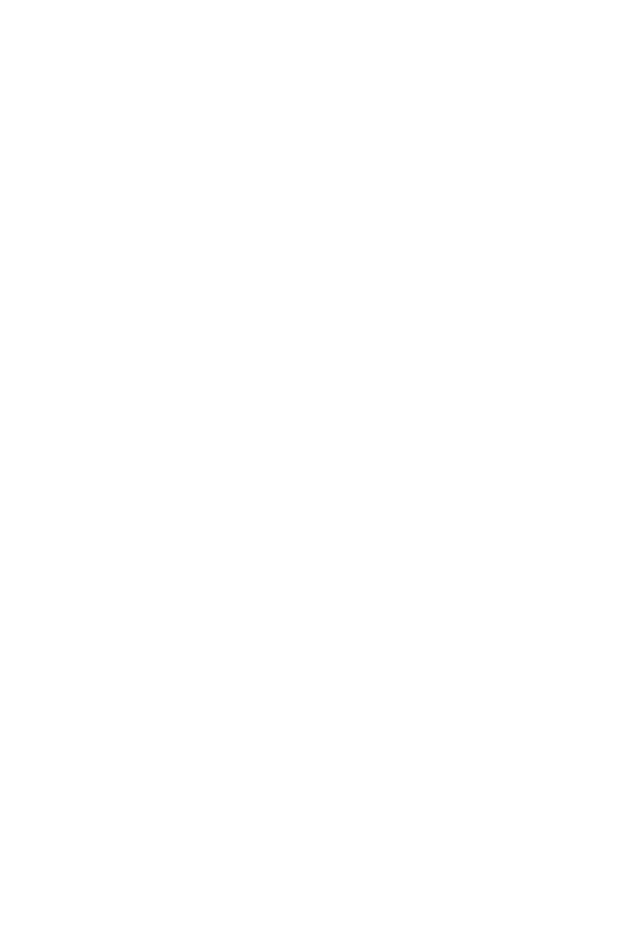
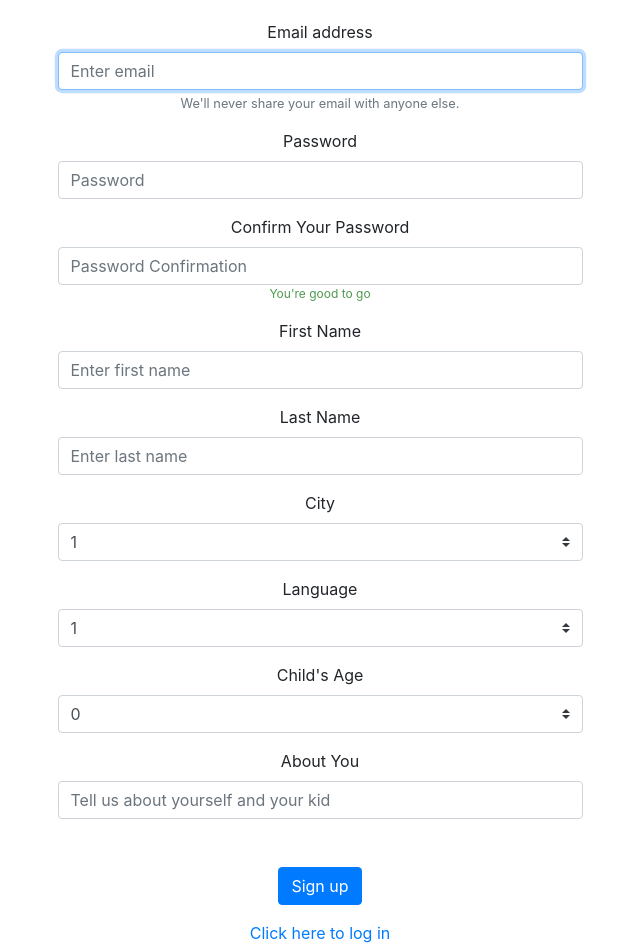
Before and after one commit to AlenaAlyona/myProject_frontend, a React (Create React App) app: page /signup in a window 1280 px wide. Shown: the part 180-1125 px from the top of the page, without its empty margins (320-960 px from the left). Before the commit the page ends 800 px from the top, so only its background shows below. Built offline with nearby package versions, Linux system fonts and the light colour scheme; no server answers.

Commit message:
made a skeleton for sign up page

```diff
--- a/src/pages/SignUp.js
+++ b/src/pages/SignUp.js
@@ -1,7 +1,185 @@
 import React, { useState, useEffect } from "react";
-import { useSelector, useDispatch } from "react-redux";
-import { Button, Jumbotron } from "react-bootstrap";
+import Form from "react-bootstrap/Form";
+import Container from "react-bootstrap/Container";
+import Button from "react-bootstrap/Button";
+import Typography from "@material-ui/core/Typography";
+import { signUp } from "../store/user/actions";
+import { selectToken } from "../store/user/selectors";
+import { useDispatch, useSelector } from "react-redux";
+import { useHistory, Link } from "react-router-dom";
+import { Col } from "react-bootstrap";
+import { Divider } from "@material-ui/core";
 
 export default function SignUp() {
-  return <div>Hello from Sign Up Page</div>;
+  const [email, setEmail] = useState("");
+  const [password, setPassword] = useState("");
+  const [passwordConfirmation, setPasswordConfirmation] = useState("");
+  const [firstName, setFirstName] = useState("");
+  const [lastName, setLastName] = useState("");
+  const [cityId, setCityId] = useState("");
+  const [city, setCity] = useState("");
+  const [languageId, setLanguageId] = useState("");
+  const [age, setAge] = useState("");
+  const [bio, setBio] = useState("");
+  const dispatch = useDispatch();
+  const token = useSelector(selectToken);
+  const history = useHistory();
+
+  useEffect(() => {
+    if (token !== null) {
+      history.push("/");
+    }
+  }, [token, history]);
+
+  function submitForm(event) {
+    event.preventDefault();
+
+    dispatch(
+      signUp(email, password, firstName, lastName, cityId, languageId, bio, age)
+    );
+
+    setEmail("");
+    setPassword("");
+    setFirstName("");
+    setLastName("");
+    setCityId("");
+    setLanguageId("");
+    setBio("");
+    setAge("");
+  }
+
+  return (
+    <Container>
+      <Form as={Col} md={{ span: 6, offset: 3 }} className="mt-5">
+        <h1 className="mt-5 mb-5">Signup</h1>
+        <Form.Group controlId="formBasicEmail">
+          <Form.Label>Email address</Form.Label>
+          <Form.Control
+            value={email}
+            onChange={(event) => setEmail(event.target.value)}
+            type="email"
+            placeholder="Enter email"
+            required
+            autoFocus
+          />
+          <Form.Text className="text-muted">
+            We'll never share your email with anyone else.
+          </Form.Text>
+        </Form.Group>
+
+        <Form.Group controlId="formBasicPassword">
+          <Form.Label>Password</Form.Label>
+          <Form.Control
+            value={password}
+            onChange={(event) => setPassword(event.target.value)}
+            type="password"
+            placeholder="Password"
+            required
+          />
+        </Form.Group>
+
+        <Form.Group controlId="formBasicPassword">
+          <Form.Label>Confirm Your Password</Form.Label>
+          <Form.Control
+            value={passwordConfirmation}
+            type="password"
+            placeholder="Password Confirmation"
+            required
+            onChange={(event) => setPasswordConfirmation(event.target.value)}
+          />
+          {password !== passwordConfirmation ? (
+            <div style={{ color: "#9E2121", fontSize: 12 }}>
+              Passwords don't match
+            </div>
+          ) : (
+            <div style={{ color: "#4F994F", fontSize: 12 }}>
+              You're good to go
+            </div>
+          )}
+        </Form.Group>
+
+        <Form.Group controlId="formBasicFirstName">
+          <Form.Label>First Name</Form.Label>
+          <Form.Control
+            value={firstName}
+            onChange={(event) => setFirstName(event.target.value)}
+            type="text"
+            placeholder="Enter first name"
+            required
+          />
+        </Form.Group>
+
+        <Form.Group controlId="formBasicFirstName">
+          <Form.Label>Last Name</Form.Label>
+          <Form.Control
+            value={lastName}
+            onChange={(event) => setLastName(event.target.value)}
+            type="text"
+            placeholder="Enter last name"
+            required
+          />
+        </Form.Group>
+
+        <Form.Group controlId="formBasicFirstName">
+          <Form.Label>City</Form.Label>
+          <Form.Control
+            as="select"
+            custom
+            value={city}
+            onChange={(event) => setCityId(event.target.value)}
+            placeholder="Choose your city"
+            required
+          >
+            <option>1</option>
+          </Form.Control>
+        </Form.Group>
+
+        <Form.Group controlId="formBasicFirstName">
+          <Form.Label>Language</Form.Label>
+          <Form.Control
+            as="select"
+            custom
+            value={languageId}
+            onChange={(event) => setLanguageId(event.target.value)}
+            placeholder="Choose your language"
+            required
+          >
+            <option>1</option>
+          </Form.Control>
+        </Form.Group>
+
+        <Form.Group controlId="formBasicFirstName">
+          <Form.Label>Child's Age</Form.Label>
+          <Form.Control
+            as="select"
+            custom
+            value={age}
+            onChange={(event) => setAge(event.target.value)}
+            placeholder="Your child's age"
+            required
+          >
+            <option>0</option>
+          </Form.Control>
+        </Form.Group>
+
+        <Form.Group controlId="formBasicFirstName">
+          <Form.Label>About You</Form.Label>
+          <Form.Control
+            value={bio}
+            onChange={(event) => setBio(event.target.value)}
+            type="text"
+            placeholder="Tell us about yourself and your kid"
+            required
+          />
+        </Form.Group>
+
+        <Form.Group className="mt-5">
+          <Button variant="primary" type="submit" onClick={submitForm}>
+            Sign up
+          </Button>
+        </Form.Group>
+        <Link to="/login">Click here to log in</Link>
+      </Form>
+    </Container>
+  );
 }
--- a/src/store/user/selectors.js
+++ b/src/store/user/selectors.js
@@ -5,4 +5,4 @@
 
 export const selectUser = (state) => state.user;
 
-export const selectAllUsers = (state) => state.allUsers;
+export const selectAllUsers = (state) => state.user.allUsers;
```
